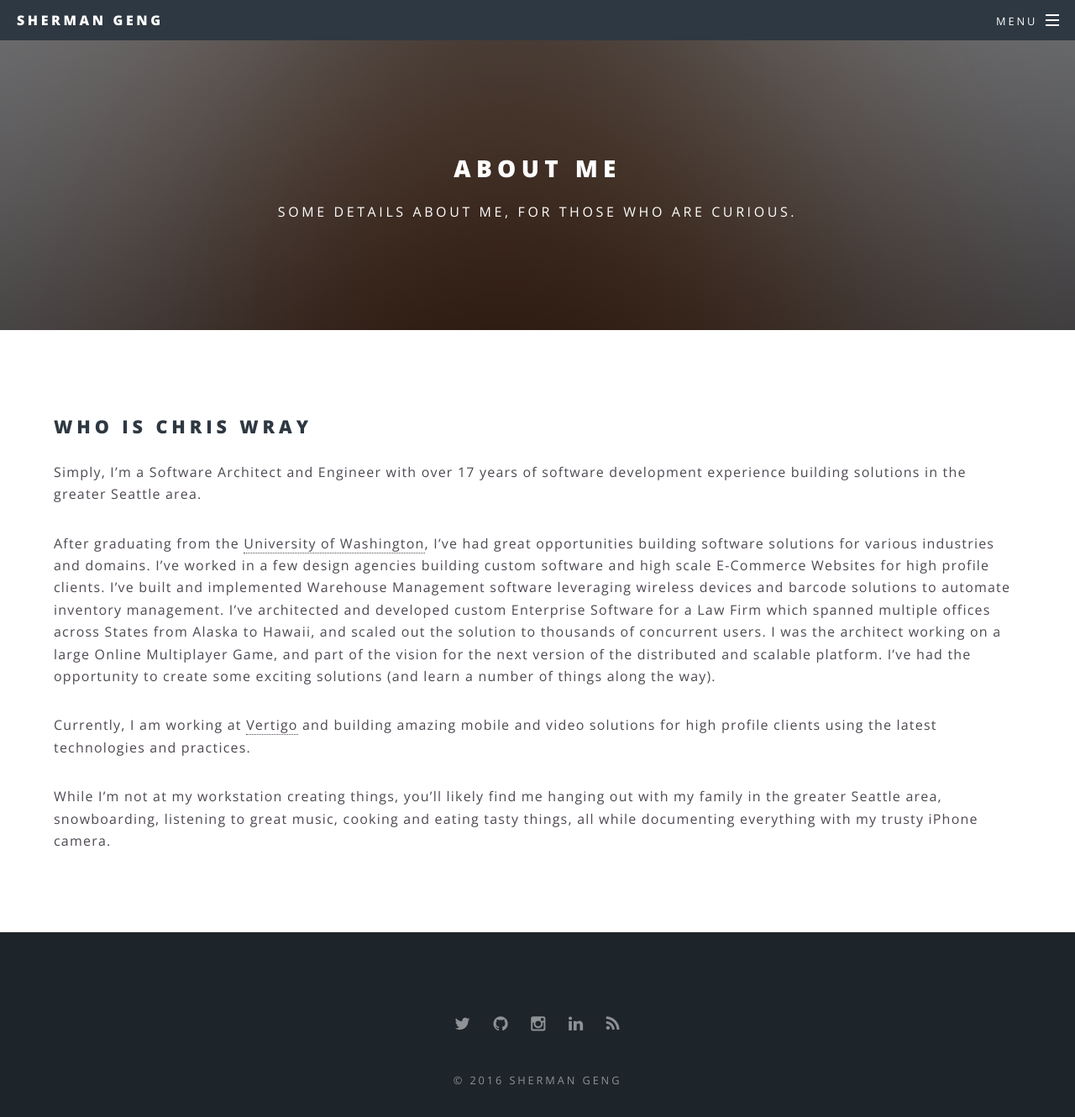
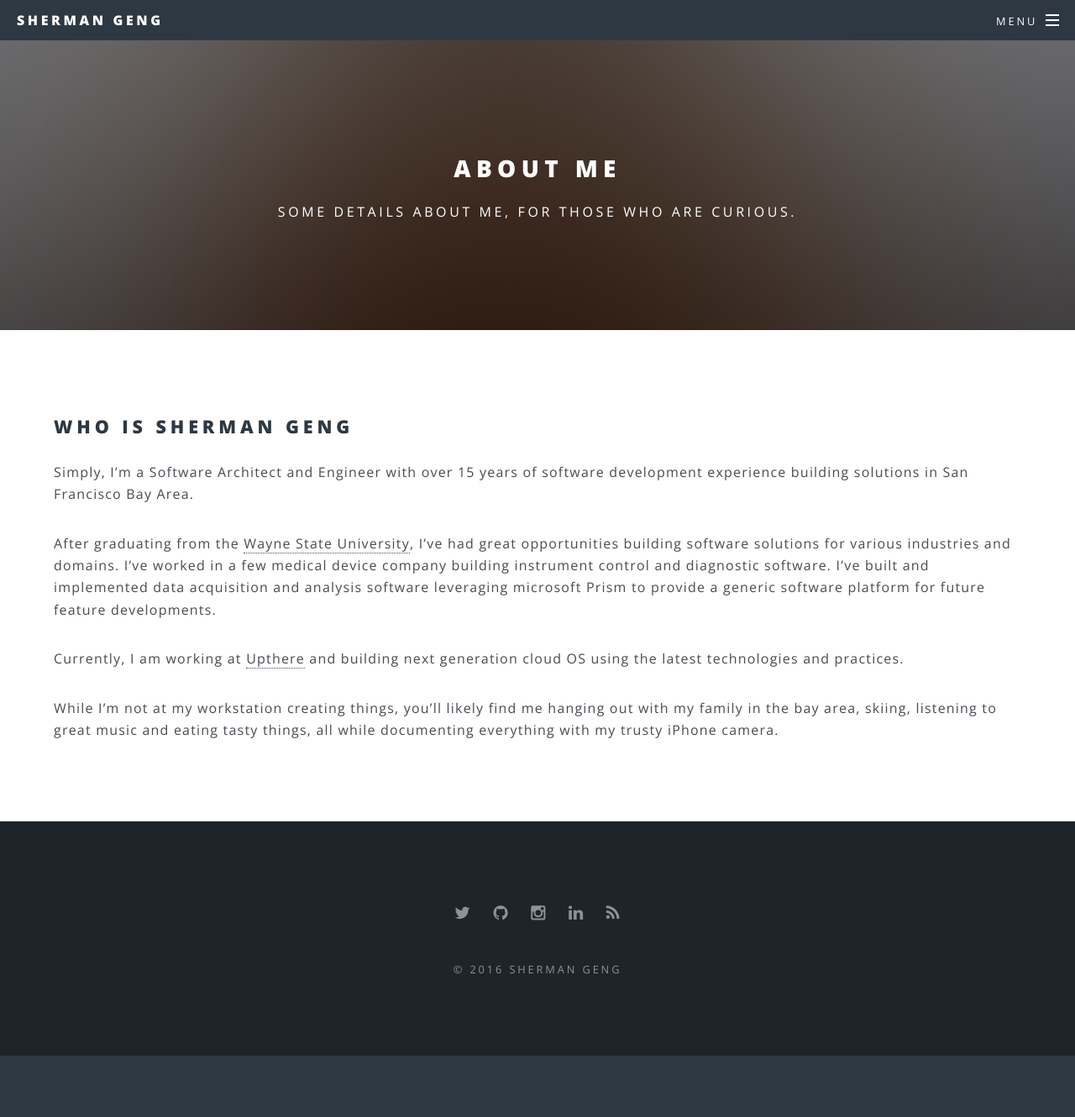
Before and after one commit to sggeng/sggeng.github.io, a Jekyll site: the page built from about.md, in a window 1280 px wide and 1389 px high. Shown: the top 1330 px of the window at 84% size. Built offline with Jekyll 4.4.1, drawn with Linux system fonts in a browser that asks for light colours.

Commit message:
Update about.md

```diff
--- a/about.md
+++ b/about.md
@@ -4,12 +4,12 @@ title: About Me
 meta: "Some details about me, for those who are curious."
 permalink: /about/
 ---
-## Who is Chris Wray
+## Who is Sherman Geng
 
-Simply, I'm a Software Architect and Engineer with over 17 years of software development experience building solutions in the greater Seattle area.
+Simply, I'm a Software Architect and Engineer with over 15 years of software development experience building solutions in San Francisco Bay Area.
 
-After graduating from the [University of Washington](http://www.washington.edu/), I've had great opportunities building software solutions for various industries and domains. I've worked in a few design agencies building custom software and high scale E-Commerce Websites for high profile clients. I've built and implemented Warehouse Management software leveraging wireless devices and barcode solutions to automate inventory management. I've architected and developed custom Enterprise Software for a Law Firm which spanned multiple offices across States from Alaska to Hawaii, and scaled out the solution to thousands of concurrent users. I was the architect working on a large Online Multiplayer Game, and part of the vision for the next version of the distributed and scalable platform. I've had the opportunity to create some exciting solutions (and learn a number of things along the way).
+After graduating from the [Wayne State University](http://www.wayne.edu/), I've had great opportunities building software solutions for various industries and domains. I've worked in a few medical device company building instrument control and diagnostic software. I've built and implemented data acquisition and analysis software leveraging microsoft Prism to provide a generic software platform for future feature developments.
 
-Currently, I am working at [Vertigo](http://vertigo.com) and building amazing mobile and video solutions for high profile clients using the latest technologies and practices.
+Currently, I am working at [Upthere](http://www.upthere.com) and building next generation cloud OS using the latest technologies and practices.
 
-While I'm not at my workstation creating things, you'll likely find me hanging out with my family in the greater Seattle area, snowboarding, listening to great music, cooking and eating tasty things, all while documenting everything with my trusty iPhone camera.
+While I'm not at my workstation creating things, you'll likely find me hanging out with my family in the bay area, skiing, listening to great music and eating tasty things, all while documenting everything with my trusty iPhone camera.
```
